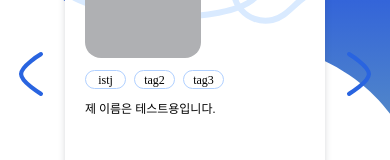
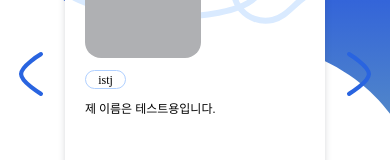
Before and after one commit to team-diverse/dife-frontend, a React Native app: screen /Home in a window 390 px wide. Shown: the part 203-363 px from the top of the page. Built offline with nearby package versions, Linux system fonts and the light colour scheme; a web font is replaced by a local one.

Commit message:
feat: Tag 컴포넌트의 프로퍼티 형태를 리스트로 변경

```diff
--- a/src/components/ConnectCompo/ConnectCard.js
+++ b/src/components/ConnectCompo/ConnectCard.js
@@ -9,7 +9,7 @@ import Tag from '@components/Tag.js';
 
 const { fontSub14, fontCaption } = CustomTheme;
 
-const ConnectCard = ({profile=null, name='name', country='country', age='age', major='major', introduction='introduction', tag1='tag1', tag2='tag2', tag3='tag3'}) => {
+const ConnectCard = ({profile=null, name='name', country='country', age='age', major='major', introduction='introduction', tag=['tag']}) => {
   return (
     <View style={styles.rectangle}>
       <View style={styles.profile}>
@@ -26,9 +26,7 @@ const ConnectCard = ({profile=null, name='name', country='country', age='age', m
         <Text style={styles.TXbasicInfo}>{country} | {age} | {major}</Text>
         <Text style={styles.TXintroduction}>{introduction}</Text>
         <View style={styles.tagContainer}>
-          <Tag text={tag1}/>
-          <Tag text={tag2}/>
-          <Tag text={tag3}/>
+          <Tag tag={tag}/>
         </View>
       </View>
     </View>
--- a/src/components/Tag.js
+++ b/src/components/Tag.js
@@ -4,19 +4,24 @@ import { CustomTheme } from '@styles/CustomTheme.js';
 
 const { fontCaption } = CustomTheme;
 
-const Tag = ({text}) => {
-  const calculateWidth = () => {
-    return text.length * 10 + 1;
-  };
-
+const Tag = ({tag='tag'}) => {
   return (
-    <View style={[styles.rectangle, { width: calculateWidth() }]}>
-        <Text style={styles.text}>{text}</Text>
+    <View style={styles.container}>
+      {tag.map((item, index) => (
+        <View style={[styles.rectangle, { width: item.length * 10 + 1 }]}>
+          <Text key={index} style={styles.text}>{item}</Text>
+        </View>
+      ))}
     </View>
   );
 };
 
 const styles = StyleSheet.create({
+  container: {
+    flexDirection: 'row',
+    alignItems: 'center',
+    flexWrap: 'wrap',
+  },
   rectangle: {
     height: 19,
     backgroundColor: CustomTheme.bgBasic,
--- a/src/pages/HomePages/HomePage.js
+++ b/src/pages/HomePages/HomePage.js
@@ -29,15 +29,13 @@ const HomePage = ({cnt=3}) => {
 
   const profileDataList = [
     {
-      tag1: 'istj',
+      tags: ['istj'],
       introduction: "제 이름은 테스트용입니다.",
       age: "23"
     },
     {
       profileImg: require('../../assets/images/test_img/test_profileImg.png'),
-      tag1: 'enfp',
-      tag2: 'Sports',
-      tag3: 'Drawing',
+      tags: ['enfp', 'Sports', 'Drawing'],
       introduction: "adipiscing varius eu sit nulla, luctus tincidunt ex at ullamcorper cursus odio laoreet placerat.",
       name: "Amyyheart",
       country: "France",
@@ -45,9 +43,7 @@ const HomePage = ({cnt=3}) => {
     },
     {
       profileImg: require('../../assets/images/test_img/test_haedam.jpg'),
-      tag1: 'entp',
-      tag2: 'music',
-      tag3: 'running',
+      tags: ['entp', 'music', 'running'],
       introduction: "안녕하세요! 새로운 친구를 사귀고 싶은 해담입니다. 여행을 좋아하고 새로운 경험을 즐기며 삶을 즐겁게 살고 있어요.",
       name: "개해담",
       country: "한국",
@@ -55,9 +51,7 @@ const HomePage = ({cnt=3}) => {
     },
     {
       profileImg: require('../../assets/images/test_img/test_event.png'),
-      tag1: 'istj',
-      tag2: 'study',
-      tag3: 'reading',
+      tags: ['istj', 'study', 'reading'],
       introduction: "안녕하세요! 저는 운영체제를 사랑하는 운영이라고 합니다. 만나서 반가워요.",
       name: "운영",
       country: "한국",
@@ -80,7 +74,7 @@ const HomePage = ({cnt=3}) => {
     }
   };
 
-  const { profileImg=null, tag1="tag1", tag2="tag2", tag3="tag3", introduction="introduction", name="name", country="country", age="age" } = profileDataList[currentProfileIndex];
+  const { profileImg=null, tags=["tag"], introduction="introduction", name="name", country="country", age="age" } = profileDataList[currentProfileIndex];
 
   const [showNewCard, setShowNewCard] = useState(false);
 
@@ -150,9 +144,7 @@ const HomePage = ({cnt=3}) => {
             <View style={HomeStyles.homeProfile}>
               <HomeProfile profile={profileImg}/>
               <View style={HomeStyles.tagContainer}>
-                <Tag text={tag1}/>
-                <Tag text={tag2}/>
-                <Tag text={tag3}/>
+                <Tag tag={tags}/>
               </View>
               <Text style={HomeStyles.introduction}>{introduction}</Text>
               <View style={HomeStyles.myinfoContainer}>
```
